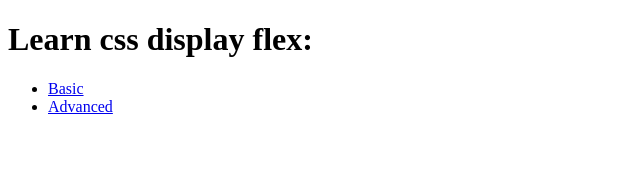
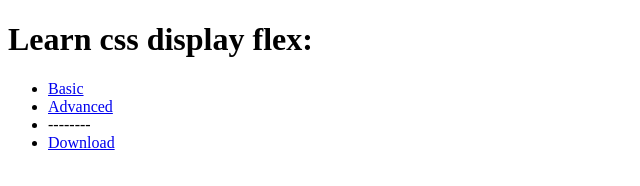
Before and after one commit to mdjazib/cssflex, a plain HTML site: page index.html in a window 1280 px wide. Shown: the whole page, without its empty margins (0-640 px from the left). Drawn offline with Linux system fonts and the light colour scheme.

Commit message:
Update index.html

```diff
--- a/index.html
+++ b/index.html
@@ -12,6 +12,8 @@
     <ul>
         <li><a href="basic.html">Basic</a></li>
         <li><a href="advanced.html">Advanced</a></li>
+        <li>--------</li>
+        <li><a href="https://github.com/mdjazib/cssflex/archive/refs/heads/main.zip">Download</a></li>
     </ul>
 </body>
 
```
